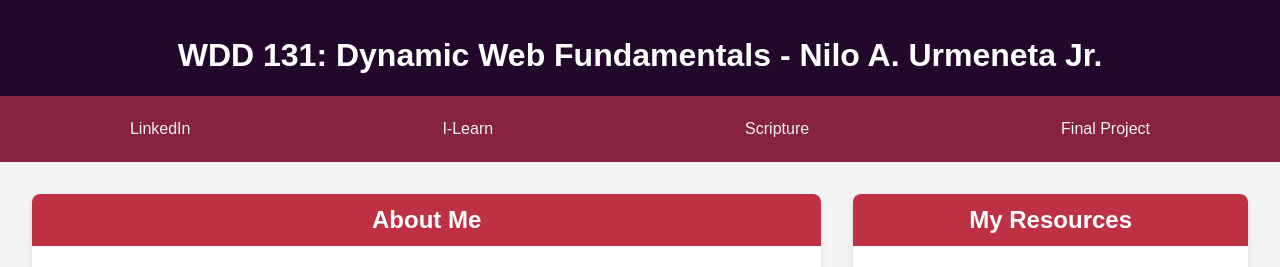
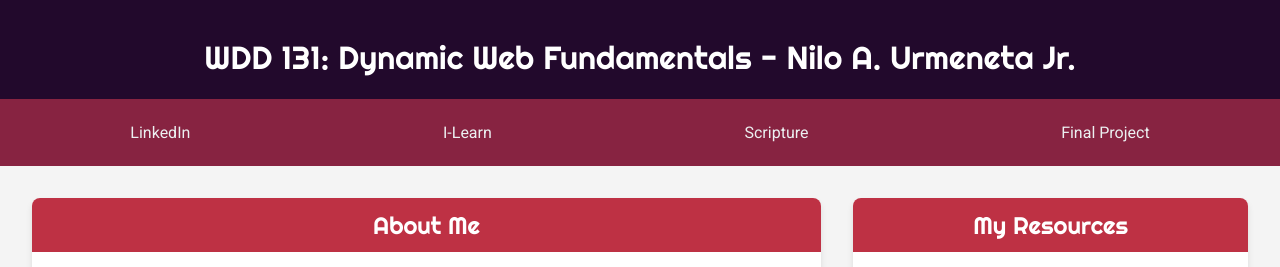
Before and after one commit to niels012/wdd131, a plain HTML site: page index.html in a window 1280 px wide. Shown: the top 267 px of the page. Drawn offline with Linux system fonts and the light colour scheme.

Commit message:
google font added

```diff
--- a/index.html
+++ b/index.html
@@ -1,21 +1,31 @@
 <!DOCTYPE html>
 <html lang="en">
+
 <head>
     <meta charset="UTF-8">
     <meta name="viewport" content="width=device-width, initial-scale=1.0">
     <meta name="description" content="WDD 131 - Dynamic Web Fundamentals - Nilo Urmeneta's Biography">
     <meta name="author" content="Nilo A. Urmeneta Jr.">
+
     <title>WDD 131 - Dynamic Web Fundamentals - Nilo A. Urmeneta Jr.</title>
     <link rel="stylesheet" href="styles/base.css">
+
     <script src="scripts/getdates.js" defer></script>
+
+    <link rel="preconnect" href="https://fonts.googleapis.com">
+    <link rel="preconnect" href="https://fonts.gstatic.com" crossorigin>
+    <link href="https://fonts.googleapis.com/css2?family=Righteous&family=Roboto:wght@100;400&display=swap"
+        rel="stylesheet">
 </head>
+
 <body>
     <header>
         <h1>WDD 131: Dynamic Web Fundamentals - Nilo A. Urmeneta Jr.</h1>
         <nav>
             <a href="https://www.linkedin.com/in/nilo-urmeneta-718666118/" target="_blank">LinkedIn</a>
             <a href="https://byui.instructure.com/" target="_blank">I-Learn</a>
-            <a href="https://www.churchofjesuschrist.org/study/scriptures/bofm/2-ne/31?lang=eng&id=p20#p20" target="_blank">Scripture</a>
+            <a href="https://www.churchofjesuschrist.org/study/scriptures/bofm/2-ne/31?lang=eng&id=p20#p20"
+                target="_blank">Scripture</a>
             <a href="#" target="_blank">Final Project</a>
         </nav>
     </header>
@@ -23,25 +33,33 @@
         <div class="card">
             <h2>About Me</h2>
             <div class="content">
-                <img src="images/Me.jpg" alt="Picture of Nilo" class="profile-img"/>
-                <p>Hi Im Nilo Amor Urmeneta Jr., 27 years old From the small Island of the Philippines. You can call me "Nilo", I am married to my gorgeous wife, Shaira. <br/><br/> I'm currently working as Weblow Developer at Worlds Corp. been there since July 2023. I am a kind of person whos always willing to learn new things,
-                    I am detail-oriented , trusthworthy and multitasking. I love working with computers , In fact I have a 7 years experience as a Data Encoder, Data Entry. I like helping people solve there problems,some of the them, I helped was thru making a system in a microsoft excel, that helps them see their company weakness and stregnth</p>
+                <img src="images/Me.jpg" alt="Picture of Nilo" class="profile-img" />
+                <p>Hi Im Nilo Amor Urmeneta Jr., 27 years old From the small Island of the Philippines. You can call me
+                    "Nilo", I am married to my gorgeous wife, Shaira. <br /><br /> I'm currently working as Weblow
+                    Developer at Worlds Corp. been there since July 2023. I am a kind of person whos always willing to
+                    learn new things,
+                    I am detail-oriented , trusthworthy and multitasking. I love working with computers , In fact I have
+                    a 7 years experience as a Data Encoder, Data Entry. I like helping people solve there problems,some
+                    of the them, I helped was thru making a system in a microsoft excel, that helps them see their
+                    company weakness and stregnth</p>
                 <p>
             </div>
             <div class="content">
-              <p>This is my gorgeous wife, Shaira. We got married on December 15, 2022 in Philippines Cebu Temple. She's so kind, and very thoughtful person that I know. I love her so much. We both serves as a Seminary Teacher here in our ward. We love teaching the youth to come closer to the Savior</p>
-              <img class="profile-img" src="images/meAndMyWife.jpg" alt="Picture of Nilo and his wife" />
+                <p>This is my gorgeous wife, Shaira. We got married on December 15, 2022 in Philippines Cebu Temple.
+                    She's so kind, and very thoughtful person that I know. I love her so much. We both serves as a
+                    Seminary Teacher here in our ward. We love teaching the youth to come closer to the Savior</p>
+                <img class="profile-img" src="images/meAndMyWife.jpg" alt="Picture of Nilo and his wife" />
             </div>
         </div>
         <section class="card">
-          <h2>My Resources</h2>
+            <h2>My Resources</h2>
             <ul>
                 <li><a href="https://nilourmeneta.webflow.io/" target="_blank">My Portfolio</a></li>
                 <li><a href="https://www.nocturnal.gg/" target="_blank">Noctunal.GG</a></li>
                 <li><a href="https://www.facebook.com/urmenetanilo/" target="_blank">Facebook</a></li>
                 <li><a href="https://www.upwork.com/freelancers/~01d47a3296a372e80f" target="_blank">Upwork</a></li>
             </ul>
-       </section>
+        </section>
     </main>
     <footer>
         <p>© <span id="currentyear"></span> Nilo A. Urmeneta Jr. - Carigara, Leyte Philippines</p>
--- a/styles/base.css
+++ b/styles/base.css
@@ -1,6 +1,7 @@
 /* Basic styles */
 body {
-    font-family: Arial, sans-serif;
+    font-family: "Roboto", sans-serif;
+    font-weight: 400;
     margin: 0;
     padding: 0;
     background-color: #f4f4f4;
@@ -12,6 +13,10 @@ header {
     color: white;
     text-align: center;
     padding: 1em 0 0 0;
+}
+h1 {
+    font-family: "Righteous", sans-serif;
+    font-weight: 400;
 }
 
 nav {
@@ -58,6 +63,8 @@ main {
 }
 
 .card h2 {
+    font-family: "Righteous", sans-serif;
+    font-weight: 400;
     text-align: center;
     background-color: #BE3144;
     color: white;
```
